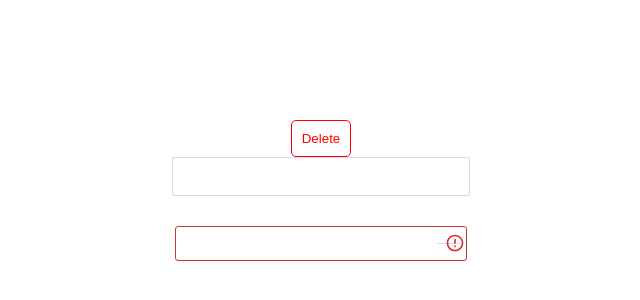
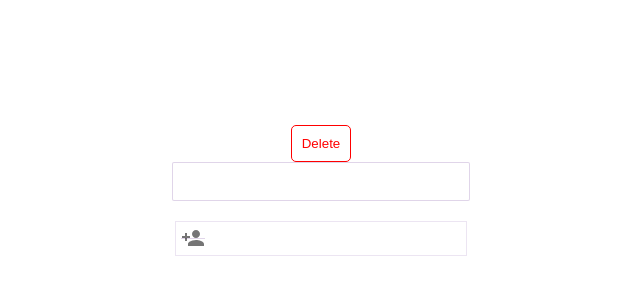
Before and after one commit to omerenma/reuseablecomponents, a React (Create React App) app: page / in a window 1280 px wide. Shown: the part 210-510 px from the top of the page, without its empty margins (319-959 px from the left). Built offline with nearby package versions, Linux system fonts and the light colour scheme.

Commit message:
Work on input field component with whose icon is determined by the type property

```diff
--- a/src/App.js
+++ b/src/App.js
@@ -12,7 +12,7 @@ function App() {
 			<header className="App-header">
 				<Buttons cancel>Delete</Buttons>
 				<TextFields />
-				<TextFieldWithIcon type="error" />
+				<TextFieldWithIcon type="name" />
 			</header>
 		</div>
 	);
--- a/src/components/index.js
+++ b/src/components/index.js
@@ -6,6 +6,7 @@ import {
 	VisibilityOff,
 	Error,
 	ErrorOutlineRounded,
+	PersonAdd,
 } from "@mui/icons-material";
 
 export const Buttons = styled.button`
@@ -128,6 +129,28 @@ export const TextFieldWithIcon = ({ type }) => {
 						</InputAdornment>
 					}
 				/>
+			) : type === "name" ? (
+				<Input
+					style={{
+						marginTop: 20,
+						border: "1px solid #662D911F",
+						padding: "0 5px",
+						width: "292px",
+						height: " 35px",
+					}}
+					disableUnderline={true}
+					type="text"
+					// value={values.password}
+					onChange={handleChange("password")}
+					startAdornment={
+						<InputAdornment
+							position="start"
+							style={{ background: "#662D9133" }}
+						>
+							<PersonAdd />
+						</InputAdornment>
+					}
+				/>
 			) : (
 				<Input
 					style={{
@@ -138,17 +161,20 @@ export const TextFieldWithIcon = ({ type }) => {
 						height: " 35px",
 					}}
 					disableUnderline={true}
-					type={values.showPassword ? "text" : "password"}
-					value={values.password}
-					onChange={handleChange("password")}
+					// type={values.showPassword ? "text" : "password"}
+					// value={values.password}
+					// onChange={handleChange("password")}
 					endAdornment={
-						<InputAdornment position="end" style={{ background: "#662D9133" }}>
+						<InputAdornment
+							position="start"
+							style={{ background: "#662D9133" }}
+						>
 							<IconButton
 								onClick={handleClickShowPassword}
 								onMouseDown={handleMouseDownPassword}
-								edge="end"
+								edge="start"
 							>
-								{values.showPassword ? <VisibilityOff /> : <Visibility />}
+								{/* <PersonAdd /> */}
 							</IconButton>
 						</InputAdornment>
 					}
```
